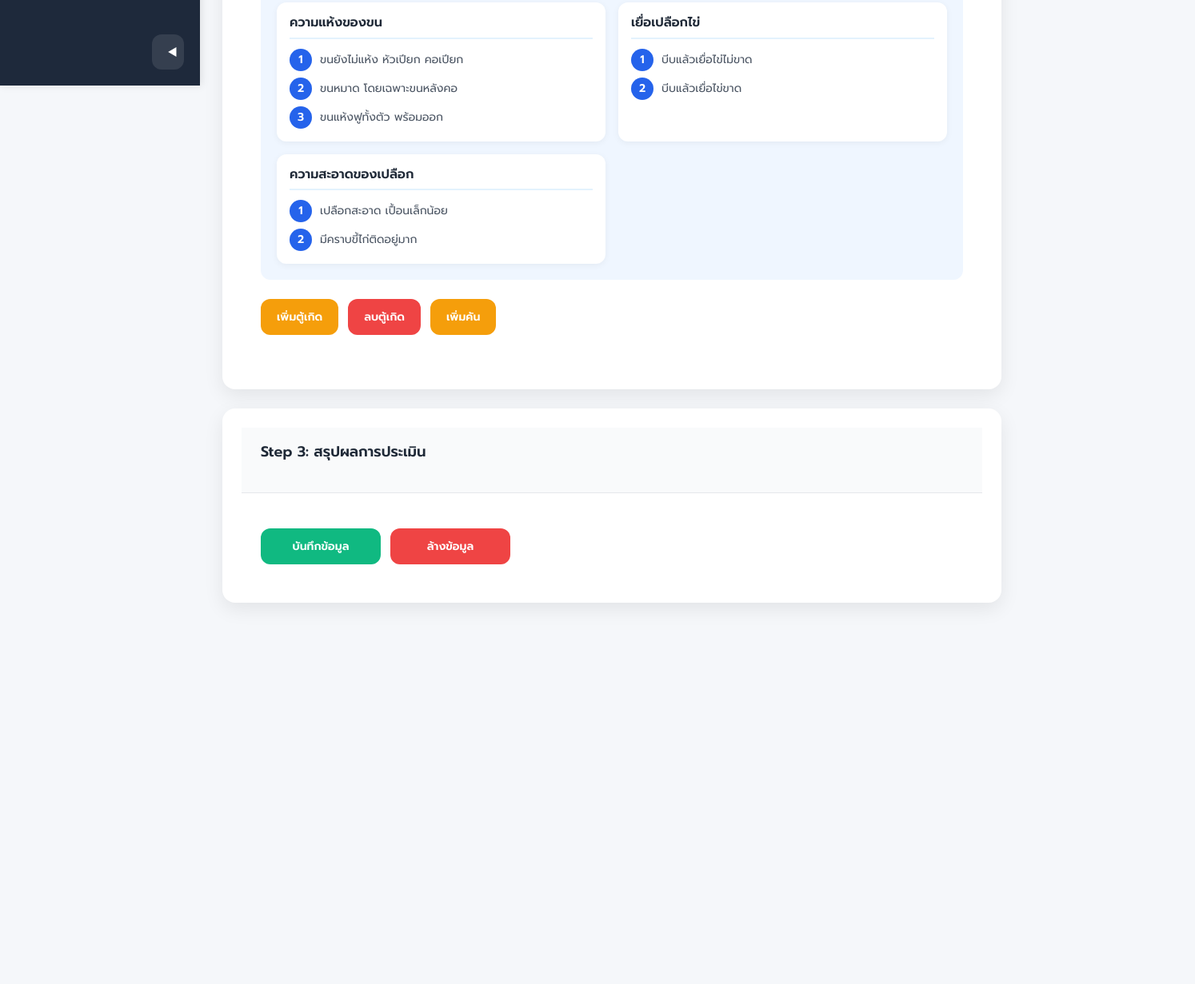
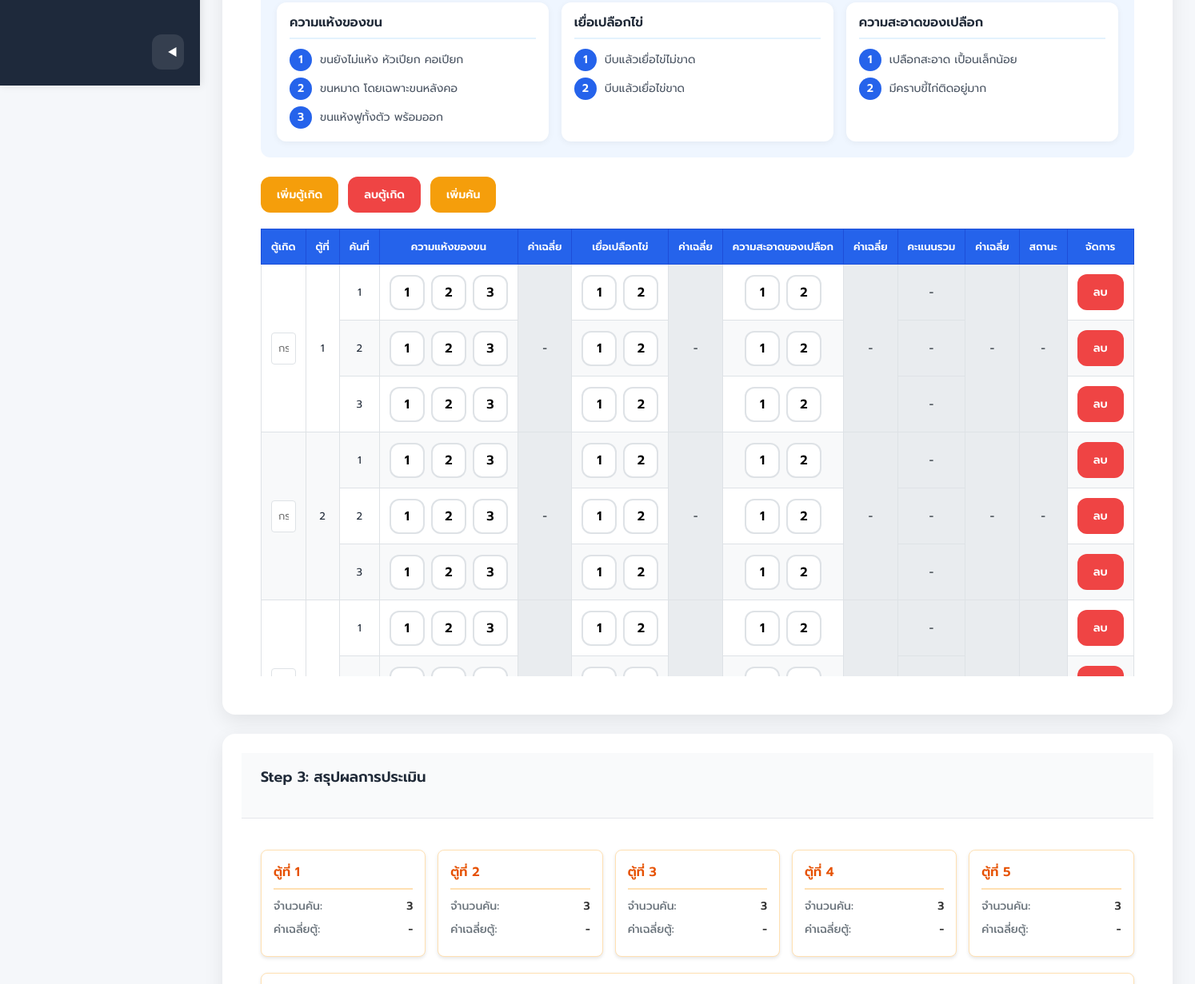
Before and after one commit to blackfoxgm47-hub/Devproject, a website: page evaluation.html in a window 1280 px wide. Shown: the part 693-1924 px from the top of the page at 80% size, 1494 px wide, since content can reach past the window. Before the commit the page ends 1487 px from the top, so only its background shows below. Drawn offline with nearby package versions, Linux system fonts and the light colour scheme.

Commit message:
Revert to table-based layout in Step 2 evaluation section

```diff
--- a/evaluation.html
+++ b/evaluation.html
@@ -154,9 +154,30 @@
                     </div>
                 </div>
 
-                <!-- Cabinet Cards Container -->
-                <div id="cabinetCardsContainer" class="cabinet-cards-container">
-                    <!-- Cabinet cards will be generated by JavaScript -->
+                <!-- Evaluation Table -->
+                <div class="table-section">
+                    <table class="data-table">
+                        <thead>
+                            <tr>
+                                <th>ตู้เกิด</th>
+                                <th>ตู้ที่</th>
+                                <th>คันที่</th>
+                                <th>ความแห้งของขน</th>
+                                <th>ค่าเฉลี่ย</th>
+                                <th>เยื่อเปลือกไข่</th>
+                                <th>ค่าเฉลี่ย</th>
+                                <th>ความสะอาดของเปลือก</th>
+                                <th>ค่าเฉลี่ย</th>
+                                <th>คะแนนรวม</th>
+                                <th>ค่าเฉลี่ย</th>
+                                <th>สถานะ</th>
+                                <th>จัดการ</th>
+                            </tr>
+                        </thead>
+                        <tbody id="tableBody">
+                            <!-- Table rows will be generated by JavaScript -->
+                        </tbody>
+                    </table>
                 </div>
             </div>
         </div>
--- a/script.js
+++ b/script.js
@@ -486,129 +486,96 @@
     }
 }
 
-// Generate cabinet cards (new card-based layout)
+// Generate table rows
 function generateTable() {
-    const cabinetCardsContainer = document.getElementById('cabinetCardsContainer');
-    if (!cabinetCardsContainer) return;
+    const tableBody = document.getElementById('tableBody');
+    if (!tableBody) return;
 
-    cabinetCardsContainer.innerHTML = '';
+    tableBody.innerHTML = '';
 
     for (let cabinet = 1; cabinet <= NUM_CABINETS; cabinet++) {
         const rows = cabinetRows[cabinet].rows;
         const rowCount = rows.length;
 
-        // Calculate cabinet status
-        const avgValue = cabinetRows[cabinet].rows[0].cabinetAvg;
-        const status = avgValue !== '-' && parseFloat(avgValue) >= 4.00 ? 'pass' : (avgValue !== '-' ? 'fail' : 'pending');
-        const statusText = status === 'pass' ? 'ผ่าน' : (status === 'fail' ? 'ไม่ผ่าน' : 'รอประเมิน');
+        for (let rowIndex = 0; rowIndex < rowCount; rowIndex++) {
+            const row = rowIndex + 1;
+            const rowData = rows[rowIndex];
+            const tr = document.createElement('tr');
 
-        const cabinetCard = document.createElement('div');
-        cabinetCard.className = 'cabinet-card';
-        cabinetCard.id = `cabinet-card-${cabinet}`;
+            // Merge hatcher cell for first row only
+            const hatcherCell = row === 1
+                ? `<td rowspan="${rowCount}" class="hatcher-cell"><input type="text" class="input-field hatcher-input" data-cabinet="${cabinet}" id="hatcher-${cabinet}" placeholder="กรอกข้อมูลตู้เกิด" value="${cabinetRows[cabinet].hatcher}"></td>`
+                : '';
 
-        cabinetCard.innerHTML = `
-            <div class="cabinet-card-header">
-                <div class="cabinet-title">ตู้ที่ ${cabinet}</div>
-                <div class="cabinet-status ${status}">${statusText}</div>
+            // Merge cabinet cell for first row only
+            const cabinetCell = row === 1
+                ? `<td rowspan="${rowCount}">${cabinet}</td>`
+                : '';
+
+            // Merge dryness average cell for first row only
+            const drynessAvgCell = row === 1
+                ? `<td rowspan="${rowCount}" class="readonly" id="dryness-avg-cabinet-${cabinet}">${rowData.drynessAvg}</td>`
+                : '';
+
+            // Merge membrane average cell for first row only
+            const membraneAvgCell = row === 1
+                ? `<td rowspan="${rowCount}" class="readonly" id="membrane-avg-cabinet-${cabinet}">${rowData.membraneAvg}</td>`
+                : '';
+
+            // Merge cleanliness average cell for first row only
+            const cleanlinessAvgCell = row === 1
+                ? `<td rowspan="${rowCount}" class="readonly" id="cleanliness-avg-cabinet-${cabinet}">${rowData.cleanlinessAvg}</td>`
+                : '';
+
+            // Merge average cell for first row only
+            const avgCell = row === 1
+                ? `<td rowspan="${rowCount}" class="readonly" id="avg-cabinet-${cabinet}">${rowData.cabinetAvg}</td>`
+                : '';
+
+            // Merge status cell for first row only
+            const statusCell = row === 1
+                ? `<td rowspan="${rowCount}" class="readonly" id="status-cabinet-${cabinet}"><span class="${getStatusClass(rowData.status)}">${rowData.status}</span></td>`
+                : '';
+
+            tr.innerHTML = `
+                ${hatcherCell}
+                ${cabinetCell}
+                <td>${row}</td>
+                <td>
+                    <div class="score-buttons" data-cabinet="${cabinet}" data-rowindex="${rowIndex}" data-type="dryness">
+                        <button type="button" class="score-btn" onclick="setScore(${cabinet}, ${rowIndex}, 'dryness', 1)">1</button>
+                        <button type="button" class="score-btn" onclick="setScore(${cabinet}, ${rowIndex}, 'dryness', 2)">2</button>
+                        <button type="button" class="score-btn" onclick="setScore(${cabinet}, ${rowIndex}, 'dryness', 3)">3</button>
+                        <input type="hidden" class="score-input" data-cabinet="${cabinet}" data-rowindex="${rowIndex}" data-type="dryness" value="">
                     </div>
-            <div class="cabinet-info">
-                <div class="form-group">
-                    <label class="form-label">ตู้เกิด</label>
-                    <input type="text" class="input-field hatcher-input" data-cabinet="${cabinet}" id="hatcher-${cabinet}" placeholder="กรอกข้อมูลตู้เกิด" value="${cabinetRows[cabinet].hatcher}">
+                </td>
+                ${drynessAvgCell}
+                <td>
+                    <div class="score-buttons" data-cabinet="${cabinet}" data-rowindex="${rowIndex}" data-type="membrane">
+                        <button type="button" class="score-btn" onclick="setScore(${cabinet}, ${rowIndex}, 'membrane', 1)">1</button>
+                        <button type="button" class="score-btn" onclick="setScore(${cabinet}, ${rowIndex}, 'membrane', 2)">2</button>
+                        <input type="hidden" class="score-input" data-cabinet="${cabinet}" data-rowindex="${rowIndex}" data-type="membrane" value="">
                     </div>
+                </td>
+                ${membraneAvgCell}
+                <td>
+                    <div class="score-buttons" data-cabinet="${cabinet}" data-rowindex="${rowIndex}" data-type="cleanliness">
+                        <button type="button" class="score-btn" onclick="setScore(${cabinet}, ${rowIndex}, 'cleanliness', 1)">1</button>
+                        <button type="button" class="score-btn" onclick="setScore(${cabinet}, ${rowIndex}, 'cleanliness', 2)">2</button>
+                        <input type="hidden" class="score-input" data-cabinet="${cabinet}" data-rowindex="${rowIndex}" data-type="cleanliness" value="">
                     </div>
-            <div class="cabinet-rows">
-                ${rows.map((rowData, rowIndex) => `
-                    <div class="cabinet-row" data-cabinet="${cabinet}" data-rowindex="${rowIndex}">
-                        <div class="row-header">
-                            <span class="row-label">คันที่ ${rowIndex + 1}</span>
-                        </div>
-                        <div class="row-criteria">
-                            <div class="criteria-section">
-                                <label class="criteria-label">ความแห้งของขน</label>
-                                <div class="radio-group">
-                                    <div class="radio-button tooltip">
-                                        <input type="radio" name="dryness-${cabinet}-${rowIndex}" value="1" ${rowData.dryness === '1' ? 'checked' : ''} onchange="setScore(${cabinet}, ${rowIndex}, 'dryness', 1)">
-                                        <span class="radio-label">1</span>
-                                        <span class="tooltip-text">ขนยังไม่แห้ง หัวเปียก คอเปียก</span>
-                                    </div>
-                                    <div class="radio-button tooltip">
-                                        <input type="radio" name="dryness-${cabinet}-${rowIndex}" value="2" ${rowData.dryness === '2' ? 'checked' : ''} onchange="setScore(${cabinet}, ${rowIndex}, 'dryness', 2)">
-                                        <span class="radio-label">2</span>
-                                        <span class="tooltip-text">ขนหมาด โดยเฉพาะขนหลังคอ</span>
-                                    </div>
-                                    <div class="radio-button tooltip">
-                                        <input type="radio" name="dryness-${cabinet}-${rowIndex}" value="3" ${rowData.dryness === '3' ? 'checked' : ''} onchange="setScore(${cabinet}, ${rowIndex}, 'dryness', 3)">
-                                        <span class="radio-label">3</span>
-                                        <span class="tooltip-text">ขนแห้งฟูทั้งตัว พร้อมออก</span>
-                                    </div>
-                                </div>
-                            </div>
-                            <div class="criteria-section">
-                                <label class="criteria-label">เยื่อเปลือกไข่</label>
-                                <div class="radio-group">
-                                    <div class="radio-button tooltip">
-                                        <input type="radio" name="membrane-${cabinet}-${rowIndex}" value="1" ${rowData.membrane === '1' ? 'checked' : ''} onchange="setScore(${cabinet}, ${rowIndex}, 'membrane', 1)">
-                                        <span class="radio-label">1</span>
-                                        <span class="tooltip-text">บีบแล้วเยื่อไข่ไม่ขาด</span>
-                                    </div>
-                                    <div class="radio-button tooltip">
-                                        <input type="radio" name="membrane-${cabinet}-${rowIndex}" value="2" ${rowData.membrane === '2' ? 'checked' : ''} onchange="setScore(${cabinet}, ${rowIndex}, 'membrane', 2)">
-                                        <span class="radio-label">2</span>
-                                        <span class="tooltip-text">บีบแล้วเยื่อไข่ขาด</span>
-                                    </div>
-                                </div>
-                            </div>
-                            <div class="criteria-section">
-                                <label class="criteria-label">ความสะอาดของเปลือก</label>
-                                <div class="radio-group">
-                                    <div class="radio-button tooltip">
-                                        <input type="radio" name="cleanliness-${cabinet}-${rowIndex}" value="1" ${rowData.cleanliness === '1' ? 'checked' : ''} onchange="setScore(${cabinet}, ${rowIndex}, 'cleanliness', 1)">
-                                        <span class="radio-label">1</span>
-                                        <span class="tooltip-text">เปลือกสะอาด เปื้อนเล็กน้อย</span>
-                                    </div>
-                                    <div class="radio-button tooltip">
-                                        <input type="radio" name="cleanliness-${cabinet}-${rowIndex}" value="2" ${rowData.cleanliness === '2' ? 'checked' : ''} onchange="setScore(${cabinet}, ${rowIndex}, 'cleanliness', 2)">
-                                        <span class="radio-label">2</span>
-                                        <span class="tooltip-text">มีคราบขี้ไก่ติดอยู่มาก</span>
-                                    </div>
-                                </div>
-                            </div>
-                        </div>
-                        <div class="row-summary">
-                            <span class="summary-label">คะแนนรวม:</span>
-                            <span class="summary-value" id="total-score-${cabinet}-${rowIndex}">${rowData.totalScore}</span>
-                        </div>
-                    </div>
-                `).join('')}
-            </div>
-            <div class="cabinet-footer">
-                <div class="cabinet-stats">
-                    <div class="stat-item">
-                        <span class="stat-label">ค่าเฉลี่ยความแห้ง:</span>
-                        <span class="stat-value" id="dryness-avg-cabinet-${cabinet}">${rowData.drynessAvg}</span>
-                    </div>
-                    <div class="stat-item">
-                        <span class="stat-label">ค่าเฉลี่ยเยื่อ:</span>
-                        <span class="stat-value" id="membrane-avg-cabinet-${cabinet}">${rowData.membraneAvg}</span>
-                    </div>
-                    <div class="stat-item">
-                        <span class="stat-label">ค่าเฉลี่ยสะอาด:</span>
-                        <span class="stat-value" id="cleanliness-avg-cabinet-${cabinet}">${rowData.cleanlinessAvg}</span>
-                    </div>
-                    <div class="stat-item">
-                        <span class="stat-label">ค่าเฉลี่ยรวม:</span>
-                        <span class="stat-value" id="avg-cabinet-${cabinet}">${avgValue}</span>
-                    </div>
-                </div>
-                <button onclick="deleteCabinetRow(${cabinet})" class="btn btn-clear btn-sm">ลบตู้นี้</button>
-            </div>
+                </td>
+                ${cleanlinessAvgCell}
+                <td class="readonly" id="total-score-${cabinet}-${rowIndex}">${rowData.totalScore}</td>
+                ${avgCell}
+                ${statusCell}
+                <td><button onclick="deleteRow(${cabinet}, ${rowIndex})" class="btn-delete">ลบ</button></td>
             `;
-
-        cabinetCardsContainer.appendChild(cabinetCard);
+            tableBody.appendChild(tr);
 
             // Add event listener to hatcher input
-        const hatcherInput = cabinetCard.querySelector('input.hatcher-input');
+            if (row === 1) {
+                const hatcherInput = tr.querySelector('input.hatcher-input');
                 if (hatcherInput) {
                     hatcherInput.addEventListener('change', function() {
                         cabinetRows[cabinet].hatcher = this.value;
@@ -617,21 +584,76 @@
                 }
             }
 
-    // Update summary details after generating cards
+            // Load saved data for this row from cabinetRows
+            if (rowData) {
+                // Set dryness value and button state
+                if (rowData.dryness !== '') {
+                    const drynessInput = tr.querySelector(`input[data-type="dryness"]`);
+                    if (drynessInput) drynessInput.value = rowData.dryness;
+                    const drynessButtons = tr.querySelectorAll(`.score-buttons[data-type="dryness"] .score-btn`);
+                    drynessButtons.forEach(btn => {
+                        if (parseInt(btn.textContent) === parseInt(rowData.dryness)) {
+                            btn.classList.add('active');
+                        }
+                    });
+                }
+
+                // Set membrane value and button state
+                if (rowData.membrane !== '') {
+                    const membraneInput = tr.querySelector(`input[data-type="membrane"]`);
+                    if (membraneInput) membraneInput.value = rowData.membrane;
+                    const membraneButtons = tr.querySelectorAll(`.score-buttons[data-type="membrane"] .score-btn`);
+                    membraneButtons.forEach(btn => {
+                        if (parseInt(btn.textContent) === parseInt(rowData.membrane)) {
+                            btn.classList.add('active');
+                        }
+                    });
+                }
+
+                // Set cleanliness value and button state
+                if (rowData.cleanliness !== '') {
+                    const cleanlinessInput = tr.querySelector(`input[data-type="cleanliness"]`);
+                    if (cleanlinessInput) cleanlinessInput.value = rowData.cleanliness;
+                    const cleanlinessButtons = tr.querySelectorAll(`.score-buttons[data-type="cleanliness"] .score-btn`);
+                    cleanlinessButtons.forEach(btn => {
+                        if (parseInt(btn.textContent) === parseInt(rowData.cleanliness)) {
+                            btn.classList.add('active');
+                        }
+                    });
+                }
+            }
+        }
+    }
+
+    // Update summary details after generating table
     updateSummaryDetails();
 }
 
-// Set score from radio button (new card-based layout)
+// Set score from clickable button
 function setScore(cabinet, rowIndex, type, score) {
+    const hiddenInput = document.querySelector(`input[data-cabinet="${cabinet}"][data-rowindex="${rowIndex}"][data-type="${type}"]`);
+    const buttons = document.querySelectorAll(`.score-buttons[data-cabinet="${cabinet}"][data-rowindex="${rowIndex}"][data-type="${type}"] .score-btn`);
+
+    if (hiddenInput) {
+        hiddenInput.value = score;
+
         // Update data in cabinetRows
         const rowData = cabinetRows[cabinet].rows[rowIndex];
         if (type === 'dryness') {
-        rowData.dryness = score.toString();
+            rowData.dryness = score;
         } else if (type === 'membrane') {
-        rowData.membrane = score.toString();
+            rowData.membrane = score;
         } else if (type === 'cleanliness') {
-        rowData.cleanliness = score.toString();
+            rowData.cleanliness = score;
         }
+
+        // Update button styles
+        buttons.forEach(btn => {
+            btn.classList.remove('active');
+            if (parseInt(btn.textContent) === score) {
+                btn.classList.add('active');
+            }
+        });
 
         // Calculate cabinet average for the type
         if (type === 'dryness') {
@@ -649,6 +671,7 @@
 
         // Show toast notification
         showToast('success', 'บันทึกคะแนนแล้ว');
+    }
 }
 
 // Calculate dryness cabinet average
@@ -754,26 +777,21 @@
 
     const avg = calculateAverage(totalScores);
     const avgValue = avg !== null ? avg.toFixed(2) : '-';
-    const status = avg !== null && avg >= 4.00 ? 'pass' : (avg !== null ? 'fail' : 'pending');
+    const status = avg !== null && avg >= 4.00 ? 'ผ่าน' : (avg !== null ? 'ไม่ผ่าน' : '-');
 
     // Update all rows' cabinetAvg and status
     rows.forEach(rowData => {
         rowData.cabinetAvg = avgValue;
-        rowData.status = status === 'pass' ? 'ผ่าน' : (status === 'fail' ? 'ไม่ผ่าน' : '-');
+        rowData.status = status;
     });
 
-    // Update DOM - cabinet average
+    // Update DOM
     const avgElement = document.getElementById(`avg-cabinet-${cabinet}`);
     if (avgElement) avgElement.textContent = avgValue;
 
-    // Update cabinet status in card header
-    const cabinetCard = document.getElementById(`cabinet-card-${cabinet}`);
-    if (cabinetCard) {
-        const statusElement = cabinetCard.querySelector('.cabinet-status');
+    const statusElement = document.getElementById(`status-cabinet-${cabinet}`);
     if (statusElement) {
-            statusElement.className = `cabinet-status ${status}`;
-            statusElement.textContent = status === 'pass' ? 'ผ่าน' : (status === 'fail' ? 'ไม่ผ่าน' : 'รอประเมิน');
-        }
+        statusElement.innerHTML = `<span class="${getStatusClass(status)}">${status}</span>`;
     }
 
     // Update summary details
@@ -787,31 +805,29 @@
     return '';
 }
 
-// Delete a specific cabinet row (card-based layout)
-function deleteCabinetRow(cabinet) {
-    if (!confirm(`คุณต้องการลบตู้ที่ ${cabinet} หรือไม่?`)) {
+// Delete a specific row
+function deleteRow(cabinet, rowIndex) {
+    const displayRow = rowIndex + 1;
+    if (!confirm(`คุณต้องการลบ ตู้ที่ ${cabinet} คันที่ ${displayRow} หรือไม่?`)) {
         return;
     }
 
-    // Remove cabinet from data structure
-    delete cabinetRows[cabinet];
+    // Remove row from data structure
+    cabinetRows[cabinet].rows.splice(rowIndex, 1);
 
-    // Reindex cabinets to maintain sequential numbering
-    const newCabinetRows = {};
-    let newIndex = 1;
-    for (let i = 1; i <= NUM_CABINETS; i++) {
-        if (cabinetRows[i]) {
-            newCabinetRows[newIndex] = cabinetRows[i];
-            newIndex++;
-        }
-    }
-    cabinetRows = newCabinetRows;
-    NUM_CABINETS = newIndex - 1;
+    // Regenerate table to reorder rows
+    generateTable();
 
-    generateTable();
+    // Recalculate averages
+    calculateDrynessCabinetAverage(cabinet);
+    calculateMembraneCabinetAverage(cabinet);
+    calculateCleanlinessCabinetAverage(cabinet);
+    calculateCabinetAverage(cabinet);
+
+    // Save updated data to localStorage
     saveData();
 
-    showToast('success', `ลบตู้ที่ ${cabinet} เรียบร้อย! (ทั้งหมด ${NUM_CABINETS} ตู้)`);
+    showToast('success', `ลบคันที่ ${displayRow} ของตู้ที่ ${cabinet} เรียบร้อย!`);
 }
 
 // Calculate average of an array
```
Lines whose indentation alone changed are shown as unchanged.
